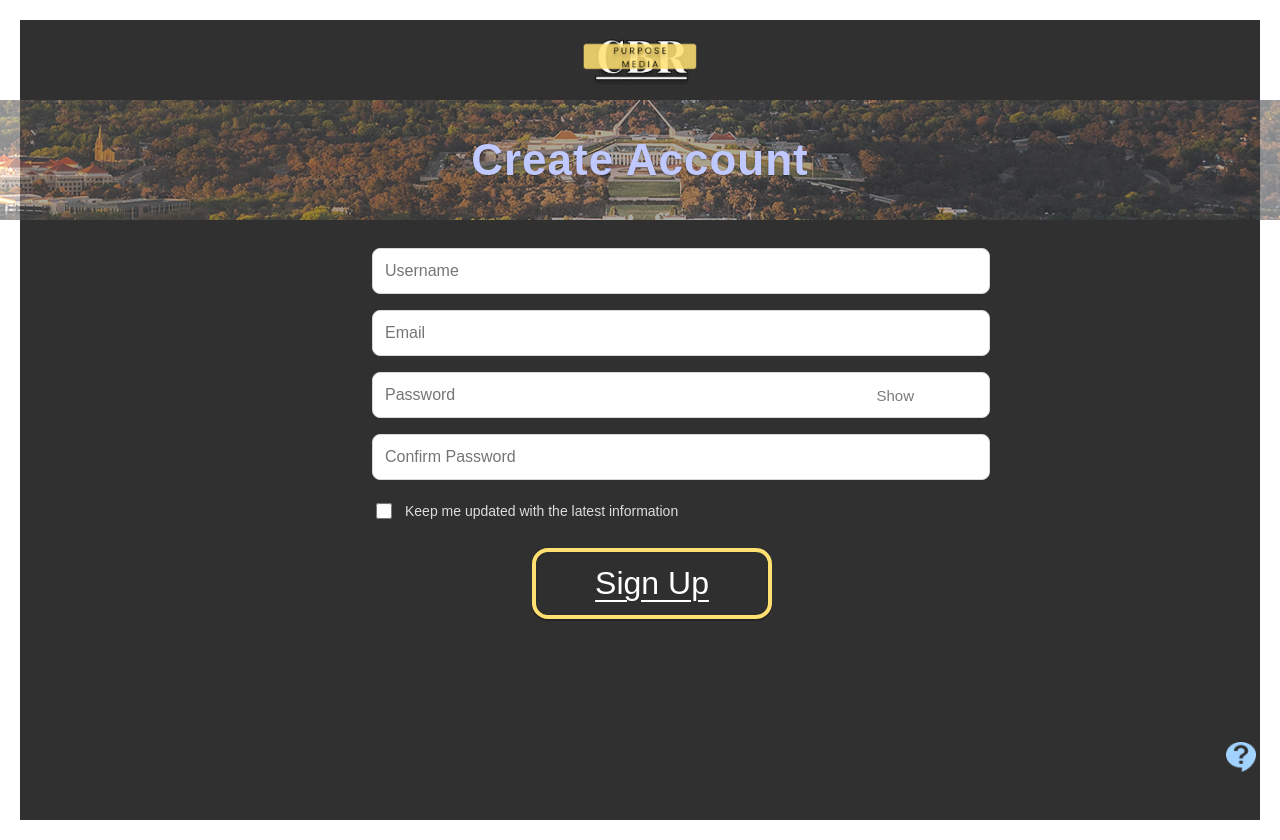
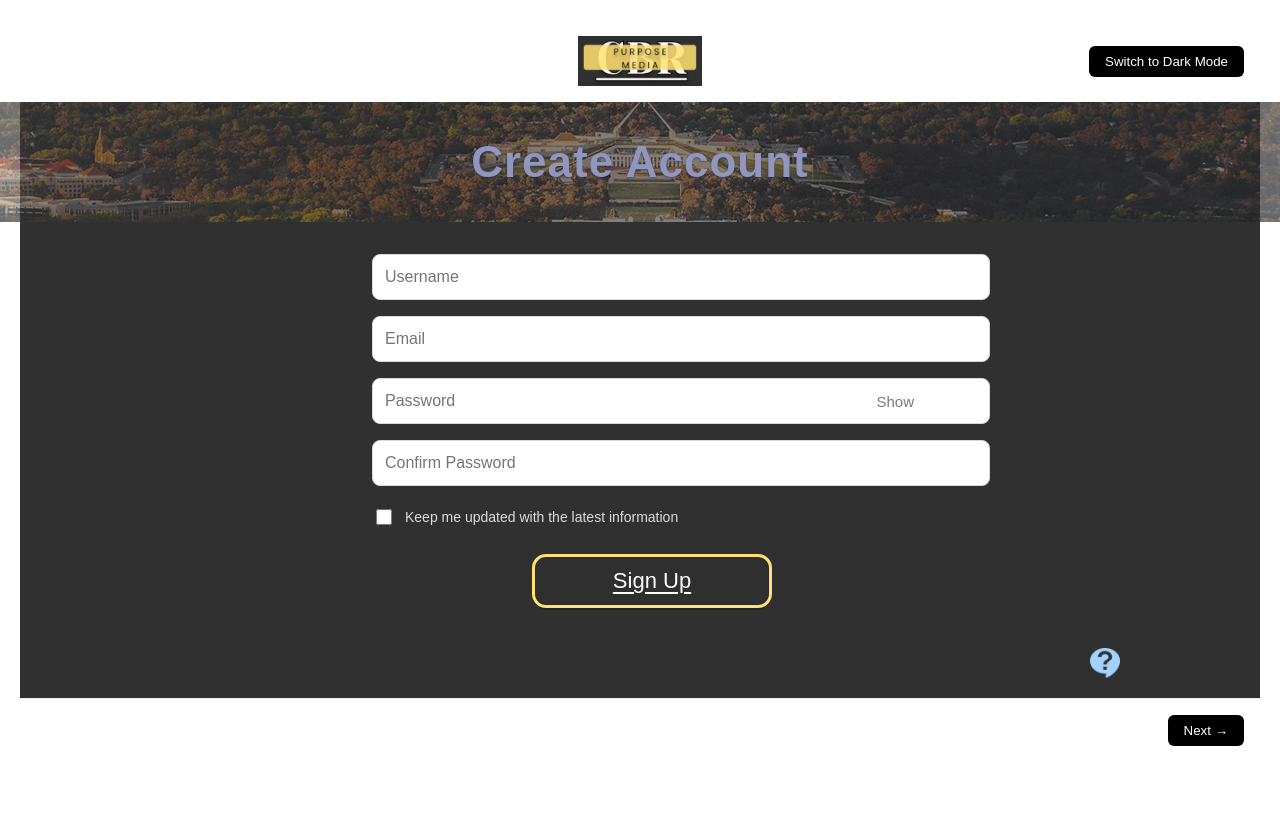
Before and after one commit to CoDesign-Compass/CoDesign-Project, a React (Create React App) app in the folder frontend/: page /login in a window 1280 px wide. Built offline with nearby package versions, Linux system fonts and the light colour scheme.

Commit message:
Apply layout to LoginPage

```diff
--- a/frontend/src/App.js
+++ b/frontend/src/App.js
@@ -15,7 +15,7 @@ function App() {
         <Router>
             <Routes>
                 <Route path="/" element={<Layout><WelcomePage /></Layout>} />
-                <Route path="/login" element={<LoginPage />} />
+                <Route path="/login" element={<Layout><LoginPage /></Layout>} />
                 <Route path="/profile" element={<Layout><ProfilePage /></Layout>} />
                 <Route path="/why" element={<Layout><WhyPage /></Layout>} />
                 <Route path="/how" element={<Layout><HowPage /></Layout>} />
--- a/frontend/src/pages/LoginPage.jsx
+++ b/frontend/src/pages/LoginPage.jsx
@@ -36,11 +36,12 @@ export default function LoginPage({ mode = "create", onSubmit: onSubmitProp }) {
     onSubmitProp?.(form);
   };
 
+  const container = { width: "min(960px, 92vw)", margin: "0 auto" };
+
   return (
     <div
       className="CreateAccount page"
       style={{
-        minHeight: "100svh",
         background: "#303030",
         color: "#303030",
         display: "flex",
@@ -54,12 +55,7 @@ export default function LoginPage({ mode = "create", onSubmit: onSubmitProp }) {
         .input:focus{border-color:#7aa2ff;}
       `}</style>
 
-      {/* Logo */}
-      <header style={{ background: "#303030", boxShadow: "0 1px 0 rgba(0,0,0,.06)" }}>
-        <div style={{ height: 80, display: "grid", placeItems: "center" }}>
-          <img src="/logo.png" alt="Purpose Media" style={{ height: 50 }} />
-        </div>
-      </header>
+
 
       {/* dark background */}
       <div style={{ background: "#303030", color: "#fff" }}>
@@ -72,11 +68,16 @@ export default function LoginPage({ mode = "create", onSubmit: onSubmitProp }) {
             backgroundImage: "url(/Banner.png)",
             backgroundSize: "cover",
             backgroundPosition: "center",
+            position: "relative",
             display: "grid",
             placeItems: "center",
             textAlign: "center",
           }}
         >
+          <div style={{
+            position:"absolute", inset:0, background:"rgba(0,0,0,.25)"
+         }}/>
+
           <h1
             style={{
               margin: 0,
@@ -95,7 +96,7 @@ export default function LoginPage({ mode = "create", onSubmit: onSubmitProp }) {
             width:"100%",
             display:"grid",
             placeItems:"center",
-            padding:"28px 12px 32px" }}>
+            padding:"32px 12px 40px" }}>
 
           <form
             onSubmit={handleSubmit}
@@ -266,10 +267,10 @@ export default function LoginPage({ mode = "create", onSubmit: onSubmitProp }) {
                 type="submit"
                 style={{
                   minWidth: 240,
-                  padding: "14px 28px",
-                  borderRadius: 16,
+                  padding: "12px 24px",
+                  borderRadius: 14,
                   background: "#2f2f2f",
-                  border: "4px solid #ffe070",
+                  border: "3px solid #ffe070",
                   color: "#fff",
                   cursor: "pointer",
                   boxShadow: "0 2px 0 rgba(0,0,0,.25), inset 0 0 0 1px rgba(0,0,0,.08)",
@@ -277,13 +278,13 @@ export default function LoginPage({ mode = "create", onSubmit: onSubmitProp }) {
               >
                 <span
                   style={{
-                    fontSize: 32,
+                    fontSize: 22,
                     lineHeight: 1.1,
                     fontWeight: 500,
                     textDecoration: "underline",
                     textDecorationColor: "#fff",
-                    textDecorationThickness: "2px",
-                    textUnderlineOffset: "6px",
+                    textDecorationThickness: "1.5px",
+                    textUnderlineOffset: "4px",
                   }}
                 >
                   Sign Up
@@ -294,15 +295,9 @@ export default function LoginPage({ mode = "create", onSubmit: onSubmitProp }) {
         </main>
 
         {/* lower right Help button */}
-        <div
-            ref={popRef}
-            style={{
-                position: "fixed",
-                right: 24,
-                bottom: 24,
-                zIndex: 1000
-            }}
-        >
+
+       <div style={{ ...container, display: "flex", justifyContent: "flex-end", padding: "0 0 16px" }}>
+          <div ref={popRef} style={{ position: "relative" }}>
             <button
                 aria-label="Help"
                 title="Help"
@@ -311,6 +306,7 @@ export default function LoginPage({ mode = "create", onSubmit: onSubmitProp }) {
             >
               <img src="/Information.png" alt="Information" style={{ height: 30, display: "block" }} />
             </button>
+
             {open && (
               <div
                 role="tooltip"
@@ -346,6 +342,7 @@ export default function LoginPage({ mode = "create", onSubmit: onSubmitProp }) {
             )}
           </div>
         </div>
+      </div>
     </div>
   );
 }
```
